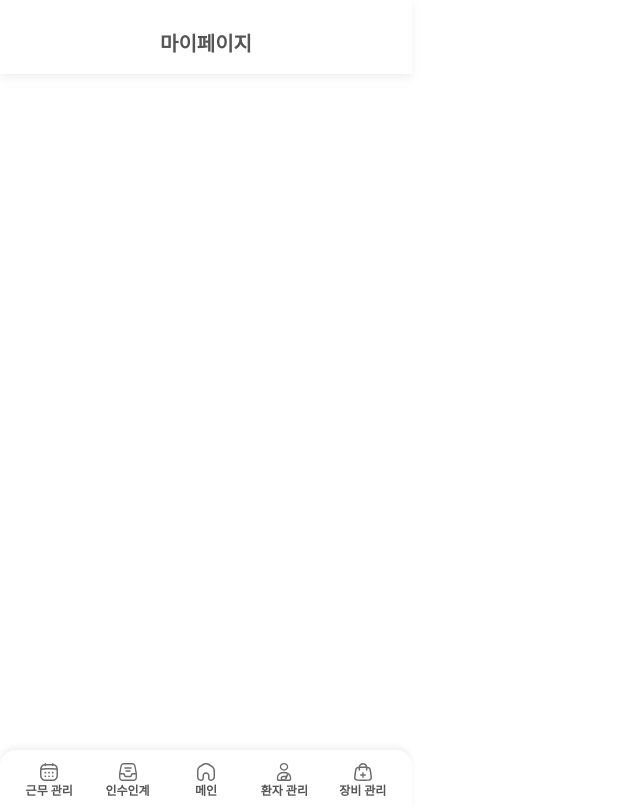
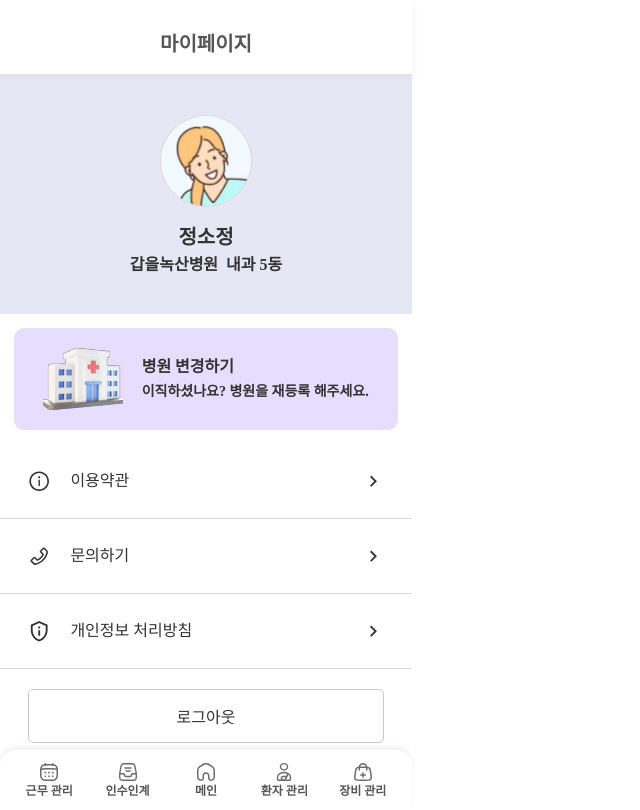
Before and after one commit to sojeong025/BeNurse, a React (Vite) app in the folder Frontend/BeNurse/: page /mypage in a window 1280 px wide. Shown: the whole page, without its empty margins (0-640 px from the left). Built offline with nearby package versions, Linux system fonts and the light colour scheme; a web font is replaced by a local one.

Commit message:
feat: create MyPage
Change-Id: Icf231253ebef6a553e20896efb19921bf7849ba5

```diff
--- a/Frontend/BeNurse/src/pages/MyPage/MyPage.jsx
+++ b/Frontend/BeNurse/src/pages/MyPage/MyPage.jsx
@@ -1,5 +1,80 @@
 import React from "react";
+import { Link } from "react-router-dom";
+
+import { AiOutlineInfoCircle } from "react-icons/ai";
+import { AiOutlinePhone } from "react-icons/ai";
+import { MdOutlinePrivacyTip } from "react-icons/md";
+import { MdKeyboardArrowRight } from "react-icons/md";
+
+import Container from "../../components/atoms/Container/Container";
+
+import * as S from "./MyPage.styles";
+import hospital from "@assets/Images/hospital.png";
+import patient_temp from "@assets/Images/patient_temp.png";
 
 export default function MyPage() {
-  return <div>MyPage</div>;
+  return (
+    <Container>
+      <S.MainContainer>
+        <S.TopContainer>
+          <div className="top-container-inner">
+            <img
+              className="profile_image"
+              src={patient_temp}
+            />
+            <p className="profile_name">정소정</p>
+            <div className="profile_workplace">
+              <span className="profile_hospital">갑을녹산병원</span>
+              <span className="profile_ward">내과 5동</span>
+            </div>
+          </div>
+        </S.TopContainer>
+        <div>
+          <Link>
+            <S.ChangeHospitalBtn>
+              <img
+                src={hospital}
+                width="80px"
+              />
+              <div>
+                <p>병원 변경하기</p>
+                <p>이직하셨나요? 병원을 재등록 해주세요.</p>
+              </div>
+            </S.ChangeHospitalBtn>
+          </Link>
+        </div>
+        <S.MyPageList>
+          <Link>
+            <div>
+              <AiOutlineInfoCircle />
+              <p>이용약관</p>
+            </div>
+            <MdKeyboardArrowRight />
+          </Link>
+        </S.MyPageList>
+        <S.MyPageList>
+          <Link>
+            <div>
+              <AiOutlinePhone />
+              <p>문의하기</p>
+            </div>
+            <MdKeyboardArrowRight />
+          </Link>
+        </S.MyPageList>
+        <S.MyPageList>
+          <Link>
+            <div>
+              <MdOutlinePrivacyTip />
+              <p>개인정보 처리방침</p>
+            </div>
+            <MdKeyboardArrowRight />
+          </Link>
+        </S.MyPageList>
+        <S.BtnContainer>
+          <S.MyPageAuthBtn>로그아웃</S.MyPageAuthBtn>
+          <S.MyPageAuthBtn>회원탈퇴</S.MyPageAuthBtn>
+        </S.BtnContainer>
+      </S.MainContainer>
+    </Container>
+  );
 }
--- /dev/null
+++ b/Frontend/BeNurse/src/pages/MyPage/MyPage.styles.jsx
@@ -0,0 +1,112 @@
+import styled from "@emotion/styled";
+import { Common } from "@utils/global.styles.jsx";
+
+export const MainContainer = styled.div`
+  padding-top: 74px;
+  padding-bottom: 80px;
+  width: 100%;
+  height: 810px;
+  overflow-y: auto;
+  box-sizing: border-box;
+`;
+
+export const TopContainer = styled.div`
+  background-color: ${Common.color.purple00};
+  color: ${Common.color.black03};
+  height: 240px;
+  display: flex;
+  align-items: center;
+  justify-content: center;
+  & .top-container-inner {
+    display: flex;
+    flex-direction: column;
+    align-items: center;
+    gap: 10px;
+  }
+  & .profile_image {
+    width: 90px;
+    height: 90px;
+    border-radius: 50%;
+    margin-bottom: 10px;
+    border: 1px solid #d9d9d9;
+  }
+  & .profile_name {
+    font-size: ${Common.fontSize.fontXL};
+    font-weight: ${Common.fontWeight.bold};
+  }
+
+  & .profile_workplace {
+    font-size: ${Common.fontSize.fontM};
+    font-weight: ${Common.fontWeight.bold};
+    display: flex;
+    gap: 8px;
+  }
+`;
+
+export const ChangeHospitalBtn = styled.div`
+  display: flex;
+  align-items: center;
+  justify-content: space-around;
+  background-color: ${Common.color.purple01};
+  color: ${Common.color.black03};
+  margin: 14px;
+  padding: 20px;
+  border-radius: 10px;
+  box-sizing: border-box;
+  & p:first-child {
+    font-size: ${Common.fontSize.fontM};
+    font-weight: ${Common.fontWeight.extrabold};
+    margin-bottom: 10px;
+  }
+  & p:last-child {
+    font-size: ${Common.fontSize.fontS};
+    font-weight: ${Common.fontWeight.bold};
+  }
+`;
+
+export const MyPageList = styled.div`
+  border-bottom: 1px solid #d9d9d9;
+
+  & > a {
+    height: 74px;
+    display: flex;
+    align-items: center;
+    justify-content: space-between;
+    color: ${Common.color.black03};
+  }
+
+  padding: 0 28px;
+  font-size: ${Common.fontSize.fontM};
+
+  & > a > div {
+    display: flex;
+    align-items: center;
+    gap: 20px;
+  }
+  & svg {
+    width: 1.4em;
+    height: 1.4em;
+  }
+`;
+
+export const BtnContainer = styled.div`
+  display: flex;
+  flex-direction: column;
+  justify-content: center;
+  align-items: center;
+  margin-top: 20px;
+  gap: 14px;
+`;
+
+export const MyPageAuthBtn = styled.button`
+  width: calc(100% - 56px);
+  height: 54px;
+  border: 1px solid #c9c9c9;
+  border-radius: 5px;
+  background-color: ${Common.color.white01};
+  color: ${Common.color.black03};
+  font-size: ${Common.fontSize.fontM};
+  &:hover {
+    background-color: ${Common.color.white02};
+  }
+`;
```
Also changed, not shown: Frontend/BeNurse/src/assets/Images/hospital.png (added), Frontend/BeNurse/src/assets/Images/patient_temp.png (added).
